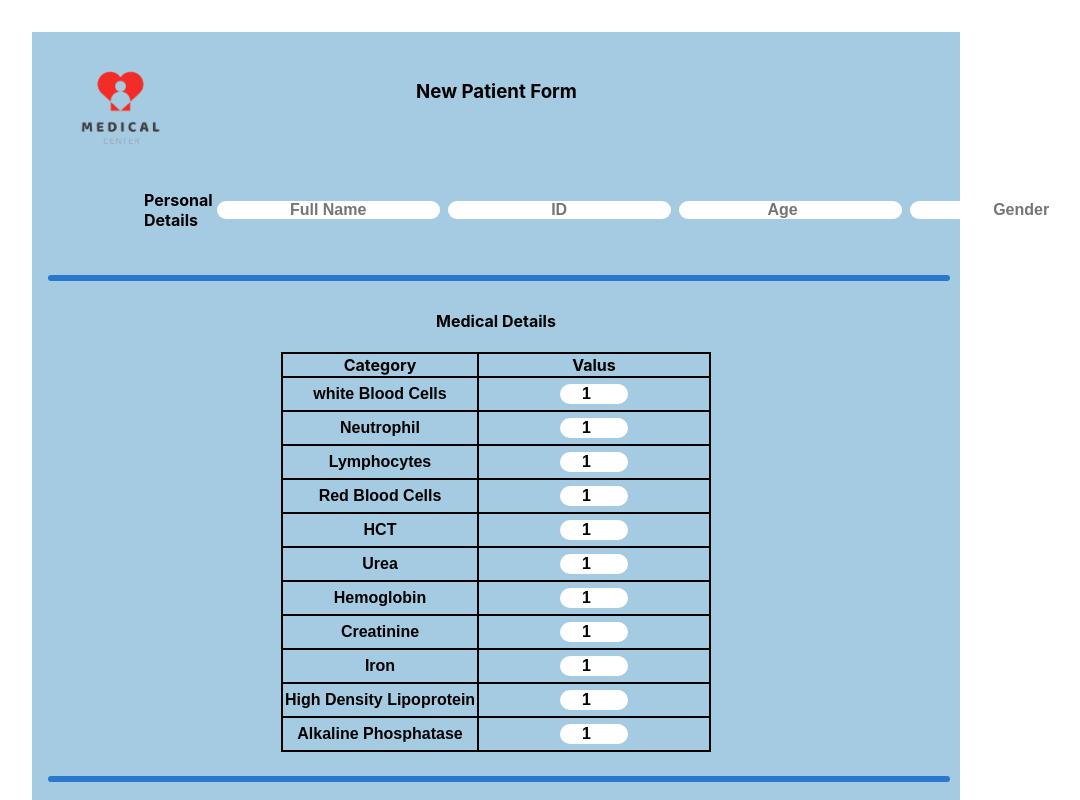
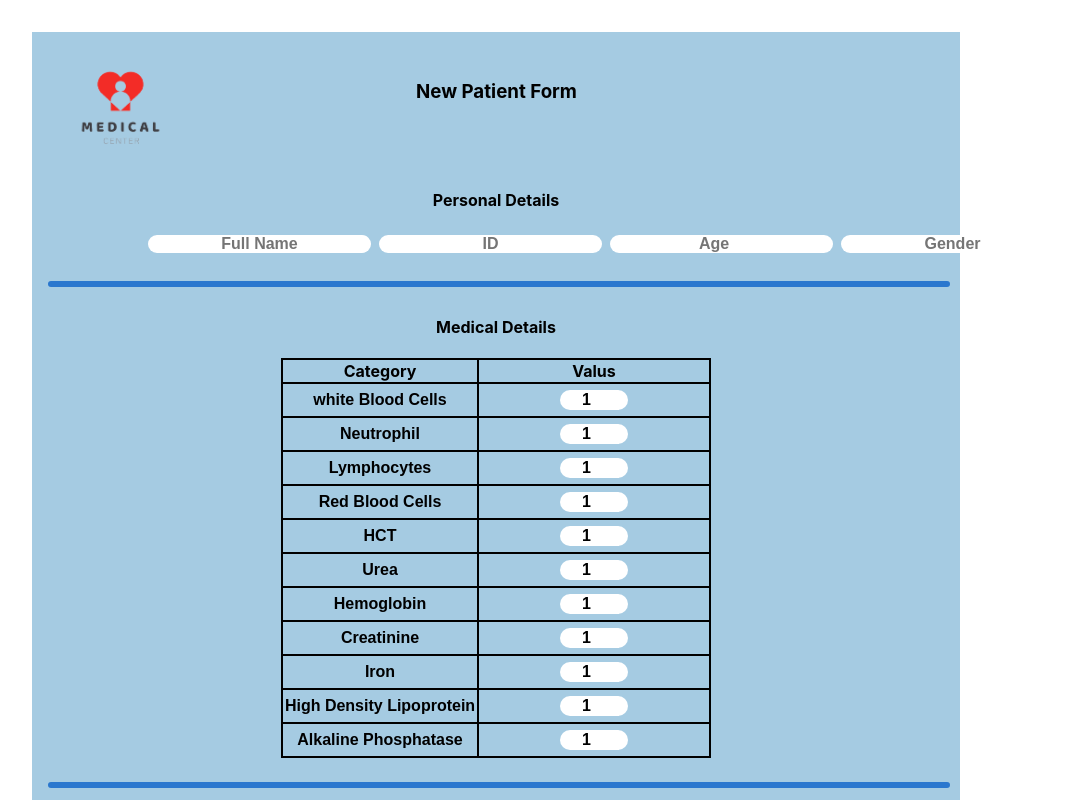
Before and after one commit to talohana55/DoctorM, a React (Create React App) app: page /newPatient in a window 1280 px wide. Shown: the top 800 px of the page, without its empty margins (144-1224 px from the left). Built offline with nearby package versions, Linux system fonts and the light colour scheme.

Commit message:
changes Query

```diff
--- a/src/Routs/NewPatient.js
+++ b/src/Routs/NewPatient.js
@@ -107,8 +107,8 @@ const NewPatient = () => {
           <img src={logo} alt="Logo" className="logo" />
           <h3 className="title-form-patient">New Patient Form</h3>
         </div>
+        <h4 className="pers-dit-title"> Personal Details</h4>
         <div className="input-div-personal">
-          <h4>Personal Details</h4>
           <input
             type="text"
             className="input"
@@ -144,7 +144,7 @@ const NewPatient = () => {
         </div>
         <hr className="hr-line" />
         <div className="input-div-medical">
-        <h4>Medical Details</h4>
+          <h4>Medical Details</h4>
           <table>
             <thead>
               <tr>
```
